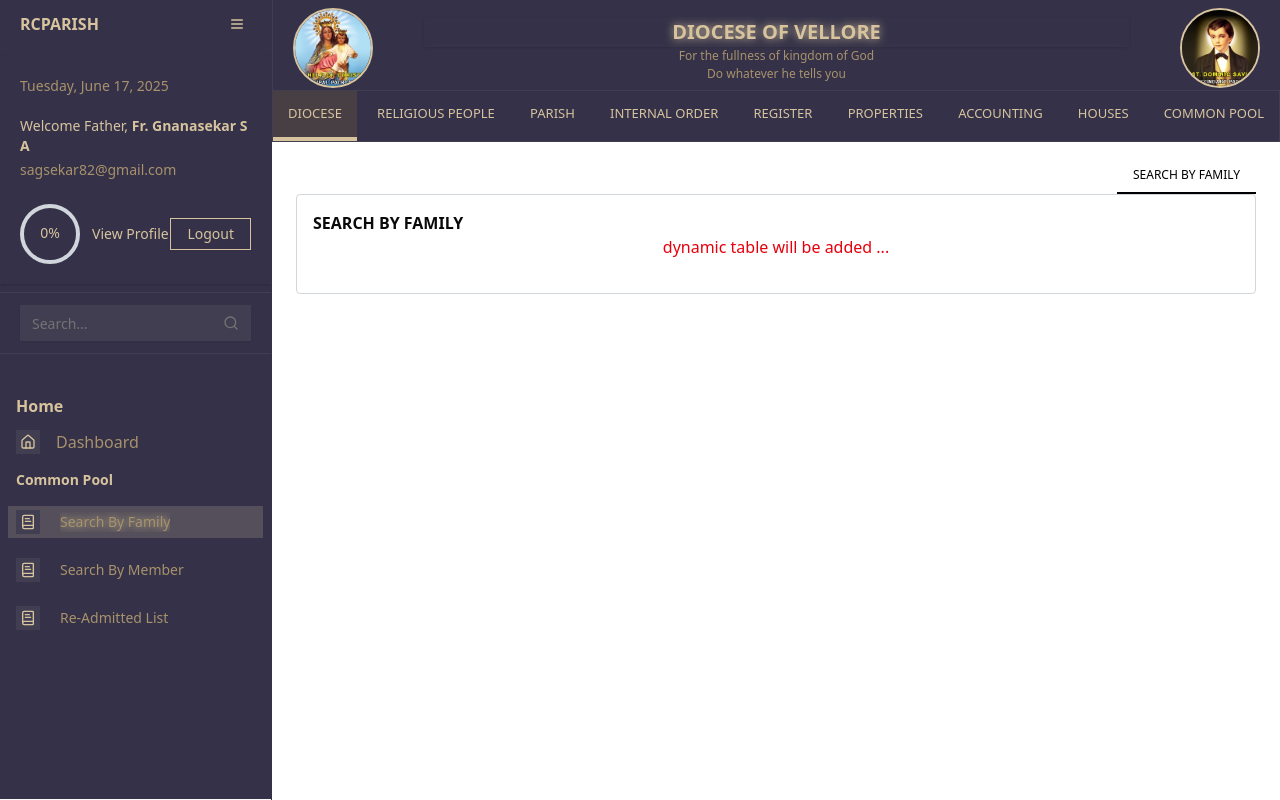
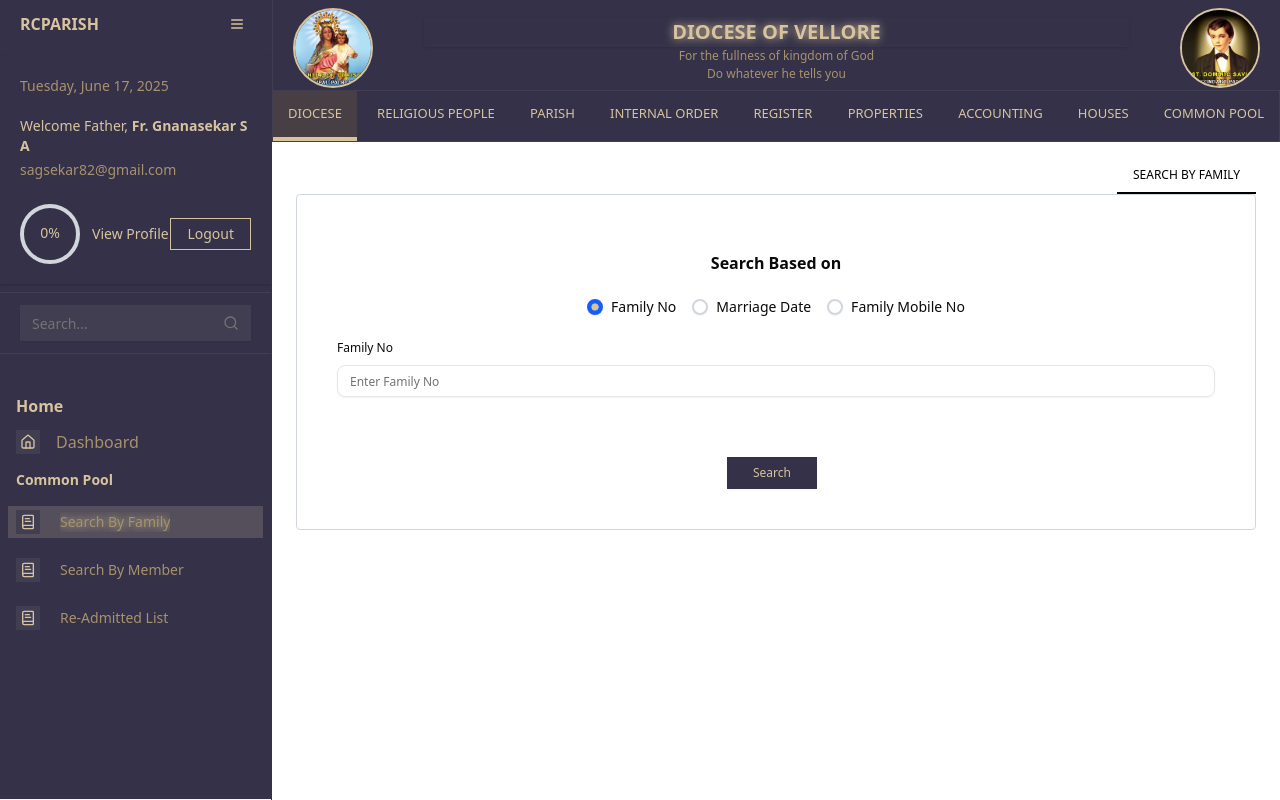
Before and after one commit to daite-cell/rcparish-app, a React (Vite) app: page /common_pool/search_family in a window 1280 px wide. Built offline with nearby package versions, Linux system fonts and the light colour scheme.

Commit message:
added react hook form and common pool forms

```diff
--- a/package.json
+++ b/package.json
@@ -11,6 +11,7 @@
     "format": "prettier --write \"src/**/*.{ts,tsx,js,jsx,json,css}\""
   },
   "dependencies": {
+    "@hookform/resolvers": "^5.1.1",
     "@radix-ui/react-collapsible": "^1.1.11",
     "@radix-ui/react-dialog": "^1.1.14",
     "@radix-ui/react-dropdown-menu": "^2.1.15",
@@ -34,9 +35,11 @@
     "react-csv": "^2.2.2",
     "react-day-picker": "^9.7.0",
     "react-dom": "^19.1.0",
+    "react-hook-form": "^7.58.1",
     "react-router-dom": "^7.6.2",
     "tailwind-merge": "^3.3.0",
     "tailwindcss": "^4.1.8",
+    "zod": "^3.25.67",
     "zustand": "^5.0.5"
   },
   "devDependencies": {
--- a/src/components/custom-form-input/index.tsx
+++ b/src/components/custom-form-input/index.tsx
@@ -1,46 +1,63 @@
 import { Label } from '@/components/ui/label';
 import { cn } from '@/lib/utils';
 import React from 'react';
-
 import { CustomInput, CustomTextarea } from '../index';
+import type { UseFormRegisterReturn } from 'react-hook-form';
 
 interface FormInputProps extends React.InputHTMLAttributes<HTMLInputElement> {
 	label: string;
 	name?: string;
+	type?: string;
 	className?: string;
 	labelClassName?: string;
-	type?: string;
 	disabled?: boolean;
+	error?: string;
+	placeholder?: string;
+	register?: UseFormRegisterReturn;
+	[key: string]: unknown;
 }
 
 export const CustomFormInput = React.memo(
-	({ label, name, type = 'text', className, labelClassName, disabled = false, ...props }: FormInputProps) => {
+	({
+		label,
+		name,
+		type = 'text',
+		className,
+		labelClassName,
+		disabled = false,
+		error,
+		register,
+		...props
+	}: FormInputProps) => {
 		const isTextarea = type === 'textarea';
 
 		return (
-			<div className="grid w-full items-center gap-2 font-[12px]">
-				<Label htmlFor={name} className={cn('text-[12px] font-normal ', labelClassName)}>
+			<div className="grid w-full items-center gap-2 text-[12px]">
+				<Label htmlFor={name} className={cn('text-[12px] font-normal', labelClassName)}>
 					{label}
 				</Label>
 
 				{isTextarea ? (
 					<CustomTextarea
 						id={name}
-						name={name}
+						disabled={disabled}
 						className={className}
+						{...(register || {})}
 						{...(props as React.TextareaHTMLAttributes<HTMLTextAreaElement>)}
 					/>
 				) : (
 					<CustomInput
+						id={name}
+						type={type}
 						disabled={disabled}
-						id={name}
-						name={name}
-						type={type}
 						aria-label={label}
 						className={className}
+						{...(register || {})}
 						{...props}
 					/>
 				)}
+
+				{error && <p className="text-xs text-red-500">{error}</p>}
 			</div>
 		);
 	}
--- /dev/null
+++ b/src/features/common-pool/components/index.ts
@@ -0,0 +1,4 @@
+export { default as RenderForms } from './render-forms';
+export { default as SearchByFamily } from './search-by-family';
+export { default as SearchByMember } from './search-by-member';
+export { default as AdmittedList } from './admitted-list';
--- /dev/null
+++ b/src/features/common-pool/components/render-forms/index.tsx
@@ -0,0 +1,12 @@
+import { SearchByFamily, SearchByMember } from '../index';
+
+const RenderForms = ({ pageName }: { pageName: string | '' }) => {
+	return (
+		<div className="mt-10">
+			<h1 className="text-normal text-center font-bold">Search Based on</h1>
+			{pageName === 'search_family' ? <SearchByFamily /> : <SearchByMember />}
+		</div>
+	);
+};
+
+export default RenderForms;
--- /dev/null
+++ b/src/features/common-pool/components/search-by-family/index.tsx
@@ -0,0 +1,104 @@
+import { useForm, Controller } from 'react-hook-form';
+import { zodResolver } from '@hookform/resolvers/zod';
+import { CustomFormInput, DateInputFelid, FormButton } from '@/components';
+import { RadioGroup, RadioGroupItem } from '@/components/ui/radio-group';
+import { Label } from '@/components/ui/label';
+import { cn } from '@/lib/utils';
+import { familySearchSchema, type FamilySearchForm } from '@/validations';
+import { useCallback, useMemo } from 'react';
+
+const inputs_data = [
+	{ name: 'Family No', type: 'text', value: 'family_no' },
+	{ name: 'Marriage Date', type: 'date', value: 'marriage_date' },
+	{ name: 'Family Mobile No', type: 'text', value: 'family_mobile_no' },
+];
+
+const SearchByFamily = () => {
+	const {
+		register,
+		handleSubmit,
+		watch,
+		control,
+		setValue,
+		formState: { errors },
+	} = useForm<FamilySearchForm>({
+		resolver: zodResolver(familySearchSchema),
+		defaultValues: {
+			search_by_family: 'family_no',
+			search_value: '',
+		},
+	});
+
+	const selectedField = watch('search_by_family');
+
+	const onSubmit = useCallback((data: FamilySearchForm) => {
+		alert(JSON.stringify(data, null, 2) || data);
+	}, []);
+
+	const selectedInput = useMemo(() => inputs_data.find((i) => i.value === selectedField), [selectedField]);
+
+	return (
+		<form onSubmit={handleSubmit(onSubmit)} className="flex flex-col justify-center items-center gap-6 p-6">
+			<div className="space-y-2">
+				<RadioGroup
+					className="flex gap-4"
+					defaultValue="family_no"
+					onValueChange={(val) => {
+						setValue('search_by_family', val as 'family_no' | 'marriage_date' | 'family_mobile_no');
+						setValue('search_value', val === 'marriage_date' ? '' : '');
+					}}
+				>
+					{inputs_data.map((input) => (
+						<div key={input.value} className="flex items-center space-x-2">
+							<RadioGroupItem
+								value={input.value}
+								id={input.value}
+								className={cn(
+									'border-2 border-gray-300',
+									'data-[state=checked]:border-blue-600',
+									'data-[state=checked]:bg-blue-600',
+									'focus-visible:ring-2 focus-visible:ring-blue-400'
+								)}
+							/>
+							<Label className="font-light" htmlFor={input.value}>
+								{input.name}
+							</Label>
+						</div>
+					))}
+				</RadioGroup>
+				{errors.search_by_family && <p className="text-red-500 text-xs">{errors.search_by_family.message}</p>}
+			</div>
+
+			<div className="w-full">
+				{selectedField === 'marriage_date' ? (
+					<Controller
+						control={control}
+						name="search_value"
+						render={({ field }) => (
+							<DateInputFelid
+								label="Marriage Date"
+								placeholder="dd-mm-yyyy"
+								value={field.value as Date}
+								onChange={field.onChange}
+								error={errors.search_value?.message}
+							/>
+						)}
+					/>
+				) : (
+					<CustomFormInput
+						label={selectedInput?.name || 'Input'}
+						placeholder={`Enter ${selectedInput?.name || ''}`}
+						{...register('search_value')}
+						error={errors.search_value?.message}
+					/>
+				)}
+			</div>
+
+			<div className="mt-4">
+				<FormButton label="Search" />
+			</div>
+		</form>
+	);
+};
+
+export default SearchByFamily;
--- /dev/null
+++ b/src/features/common-pool/components/search-by-member/index.tsx
@@ -0,0 +1,88 @@
+import { useMemo } from 'react';
+import { useForm } from 'react-hook-form';
+import { zodResolver } from '@hookform/resolvers/zod';
+import { CustomFormInput, FormButton } from '@/components';
+import { RadioGroup, RadioGroupItem } from '@/components/ui/radio-group';
+import { Label } from '@/components/ui/label';
+import { cn } from '@/lib/utils';
+import { memberSearchSchema, type MemberSearchForm } from '@/validations';
+
+const inputs_data = [
+	{ name: 'Member ID', type: 'text', value: 'member_id' },
+	{ name: 'Family No', type: 'text', value: 'family_no' },
+	{ name: 'Member Mobile No', type: 'text', value: 'member_mobile_no' },
+];
+
+const SearchByMember = () => {
+	const {
+		register,
+		handleSubmit,
+		watch,
+		setValue,
+		formState: { errors },
+	} = useForm<MemberSearchForm>({
+		resolver: zodResolver(memberSearchSchema),
+		defaultValues: {
+			search_by_family: 'member_id',
+			search_value: '',
+		},
+	});
+
+	const selectedField = watch('search_by_family');
+	const selectedInputName = useMemo(() => {
+		return inputs_data.find((i) => i.value === selectedField)?.name || 'Input';
+	}, [selectedField]);
+
+	const onSubmit = (data: MemberSearchForm) => {
+		alert(JSON.stringify(data, null, 2));
+	};
+
+	return (
+		<form onSubmit={handleSubmit(onSubmit)} className="flex flex-col justify-center items-center gap-6 p-6">
+			<div className="space-y-2">
+				<RadioGroup
+					className="flex gap-4"
+					defaultValue="member_id"
+					onValueChange={(val) => {
+						setValue('search_by_family', val as MemberSearchForm['search_by_family']);
+						setValue('search_value', '');
+					}}
+				>
+					{inputs_data.map((input) => (
+						<div key={input.value} className="flex items-center space-x-2">
+							<RadioGroupItem
+								value={input.value}
+								id={input.value}
+								className={cn(
+									'border-2 border-gray-300',
+									'data-[state=checked]:border-blue-600',
+									'data-[state=checked]:bg-blue-600',
+									'focus-visible:ring-2 focus-visible:ring-blue-400'
+								)}
+							/>
+							<Label className="font-light" htmlFor={input.value}>
+								{input.name}
+							</Label>
+						</div>
+					))}
+				</RadioGroup>
+				{errors.search_by_family && <p className="text-red-500 text-xs">{errors.search_by_family.message}</p>}
+			</div>
+
+			<div className="w-full">
+				<CustomFormInput
+					label={selectedInputName}
+					placeholder={`Enter ${selectedInputName}`}
+					{...register('search_value')}
+					error={errors.search_value?.message}
+				/>
+			</div>
+
+			<div className="mt-4">
+				<FormButton label="Search" />
+			</div>
+		</form>
+	);
+};
+
+export default SearchByMember;
--- /dev/null
+++ b/src/features/common-pool/data/index.ts
@@ -0,0 +1,26 @@
+const admittedFamilyListData = [
+	{
+		family_name: '',
+		admitted_date: '',
+		admitted_by: '',
+		parish_from_to: '',
+		sub_station_from_to: '',
+		anbiam_from_to: '',
+		transfer_reason: '',
+	},
+];
+
+const admittedMemberListData = [
+	{
+		member_name: '',
+		admitted_date: '',
+		admitted_by: '',
+		family_from_to: '',
+		parish_from_to: '',
+		sub_station_from_to: '',
+		anbiam_from_to: '',
+		transfer_reason: '',
+	},
+];
+
+export { admittedFamilyListData, admittedMemberListData };
--- a/src/features/common-pool/pages/common-pool-generic-page/index.tsx
+++ b/src/features/common-pool/pages/common-pool-generic-page/index.tsx
@@ -2,23 +2,32 @@ import { TabsLayout } from '@/components';
 import { side_nav_links } from '@/data/side-navbar-content';
 import type { NavLinkProps } from '@/types';
 import { getSectionByPathName } from '@/utils/getSectionByPathName';
+import { usePathName } from '@/utils/usePathName';
+import { useRouteName } from '@/utils/useRouteName';
 import { useState } from 'react';
-import { useLocation } from 'react-router-dom';
+import { AdmittedList, RenderForms } from '../../components';
 
 const CommonPoolGenericPage = () => {
-	const location = useLocation();
+	const pathName = usePathName();
+	const type = useRouteName('type');
 	const [activeIndex, setActiveIndex] = useState(0);
+
 	const handleToggleTab = (index: number) => {
 		setActiveIndex(index);
 	};
 
-	const linksData = getSectionByPathName(side_nav_links, location.pathname);
-	const tabsData = linksData?.page_nav_links.find((link: NavLinkProps) => link.path_url === location.pathname)?.tabs;
+	const linksData = getSectionByPathName(side_nav_links, pathName);
+	const tabsData = linksData?.page_nav_links.find((link: NavLinkProps) => link.path_url === pathName)?.tabs;
 
 	return (
 		<>
-			<TabsLayout onTabChange={handleToggleTab} activeTabId={activeIndex} tabs={tabsData || []}>
-				<h1 className="text-center text-red-600">dynamic table will be added ...</h1>
+			<TabsLayout hasPageHeading={false} onTabChange={handleToggleTab} activeTabId={activeIndex} tabs={tabsData || []}>
+				{type === 'admitted_list' ? (
+					<AdmittedList />
+				) : (
+					activeIndex === 0 && type !== 'admitted_list' && <RenderForms pageName={type as string} />
+				)}
+				{}
 			</TabsLayout>
 		</>
 	);
--- /dev/null
+++ b/src/validations/index.ts
@@ -0,0 +1,19 @@
+import { z } from 'zod';
+
+export const familySearchSchema = z.object({
+	search_by_family: z.enum(['family_no', 'marriage_date', 'family_mobile_no'], {
+		required_error: 'Please select a search field',
+	}),
+	search_value: z.union([z.string().min(1), z.date()]),
+});
+
+export type FamilySearchForm = z.infer<typeof familySearchSchema>;
+
+export const memberSearchSchema = z.object({
+	search_by_family: z.enum(['member_id', 'family_no', 'member_mobile_no'], {
+		required_error: 'Please select a search field',
+	}),
+	search_value: z.string().min(1, 'This field is required'),
+});
+
+export type MemberSearchForm = z.infer<typeof memberSearchSchema>;
```
Also changed, not shown: src/components/date-input-felid/index.tsx (+25 -13 lines), src/components/dynamic-table/index.tsx (+4 -3 lines), src/features/common-pool/components/admitted-list/index.tsx (added, +23 -0 lines), 1 other file (tests, documents, lock files or other folders).
